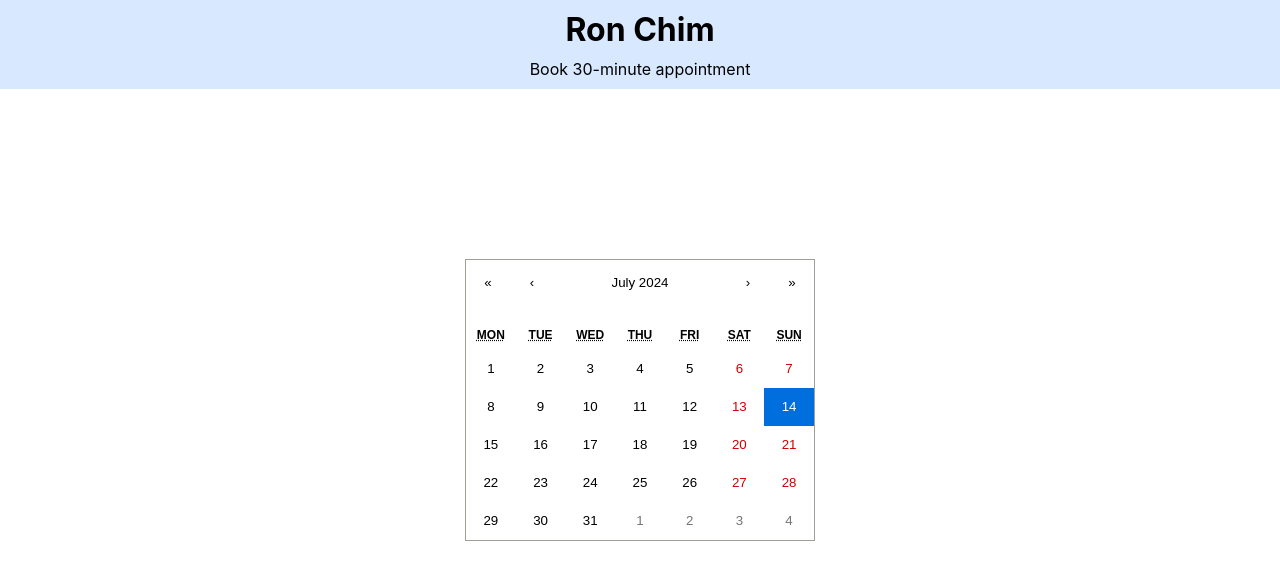
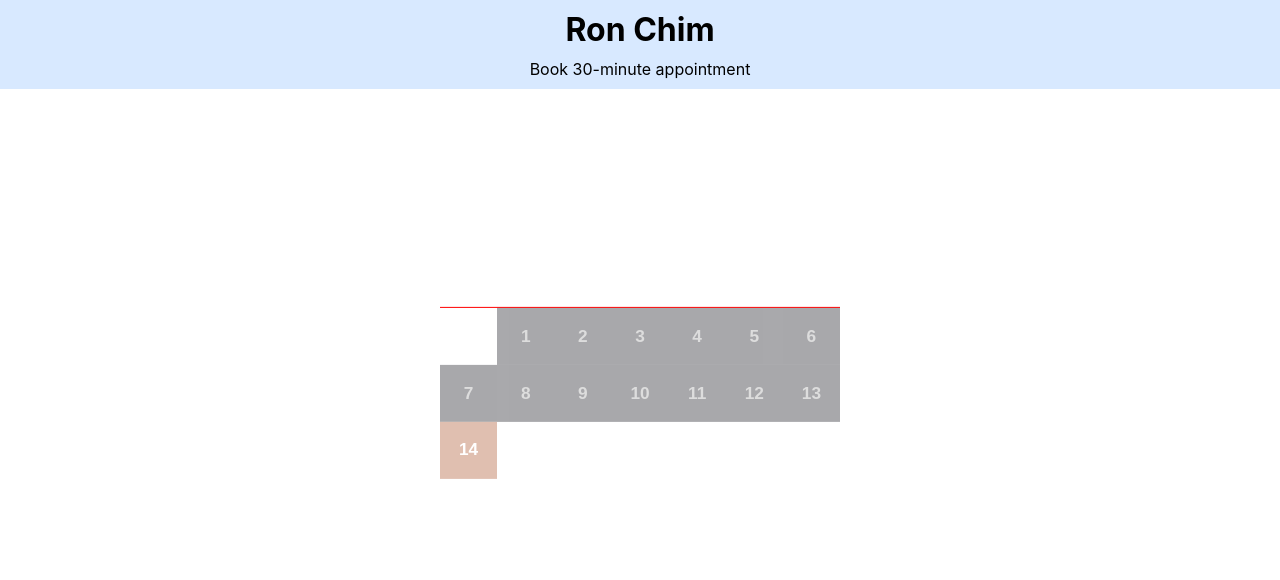
Before and after one commit to Ronaldrc/book-with-me-app, a React (Create React App) app in the folder frontend/: page / in a window 1280 px wide. Shown: the top 580 px of the page. Built offline with nearby package versions, Linux system fonts and the light colour scheme; no server answers.

Commit message:
Fix calendar UI

```diff
--- a/frontend/src/App.css
+++ b/frontend/src/App.css
@@ -3,12 +3,13 @@
 }
 
 .react-calendar {
-  width: 350px;
+  width: 400px;
   max-width: 100%;
-  background: white;
-  border: 1px solid #a0a096;
+  /* background: rgb(231, 249, 255); */
+  /* background: rgba(46, 46, 46, 0.8); */
   font-family: Arial, Helvetica, sans-serif;
   line-height: 1.125em;
+  font-size: 1.2rem;
 }
 
 .react-calendar--doubleView {
@@ -48,20 +49,33 @@
   display: flex;
   height: 44px;
   margin-bottom: 1em;
+  background: none;
 }
 
 .react-calendar__navigation button {
   min-width: 44px;
   background: none;
+  font-size: 1.4rem;
+  color: white;
 }
 
 .react-calendar__navigation button:disabled {
-  background-color: #f0f0f0;
+  /* color: white;
+  opacity: 0.5; */
 }
 
-.react-calendar__navigation button:enabled:hover,
+.react-calendar__navigation__prev-button:disabled {
+  opacity: 0.4;
+}
+
+.react-calendar__navigation__label {
+}
+
+.react-calendar__navigation button:enabled:hover {
+  background-color: #e6e6e6;
+}
 .react-calendar__navigation button:enabled:focus {
-  background-color: #e6e6e6;
+  outline: none;
 }
 
 .react-calendar__month-view__weekdays {
@@ -70,6 +84,12 @@
   font: inherit;
   font-size: 0.75em;
   font-weight: bold;
+  color: white;
+  border-bottom: red solid 1px;
+}
+
+.react-calendar__month-view__weekdays__weekday abbr {
+  text-decoration: none;
 }
 
 .react-calendar__month-view__weekdays__weekday {
@@ -86,7 +106,7 @@
 }
 
 .react-calendar__month-view__days__day--weekend {
-  color: #d10000;
+  /* color: #d10000; */
 }
 
 .react-calendar__month-view__days__day--neighboringMonth,
@@ -103,17 +123,21 @@
 
 .react-calendar__tile {
   max-width: 100%;
+  height: 56.82px;
   padding: 10px 6.6667px;
   background: none;
   text-align: center;
   line-height: 16px;
   font: inherit;
-  font-size: 0.833em;
+  font-size: 0.9em;
+  color: white;
+  font-weight: bolder;
 }
 
 .react-calendar__tile:disabled {
-  background-color: #f0f0f0;
+  background-color: #282830;
   color: #ababab;
+  opacity: 0.4;
 }
 
 .react-calendar__month-view__days__day--neighboringMonth:disabled,
@@ -122,37 +146,45 @@
   color: #cdcdcd;
 }
 
-.react-calendar__tile:enabled:hover,
+.react-calendar__tile:enabled:hover {
+  background-color: #dfc7bb;
+  opacity: 0.5;
+  z-index: 0;
+}
 .react-calendar__tile:enabled:focus {
-  background-color: #e6e6e6;
+  /* background-color: #dfc7bb;
+  opacity: 0.5; */
 }
 
 .react-calendar__tile--now {
-  background: #ffff76;
+  /* background: #ffff76; */
 }
 
 .react-calendar__tile--now:enabled:hover,
 .react-calendar__tile--now:enabled:focus {
-  background: #ffffa9;
+  /* background: #ffffa9; */
 }
 
 .react-calendar__tile--hasActive {
-  background: #76baff;
+
+  /* background: #76baff; */
 }
 
 .react-calendar__tile--hasActive:enabled:hover,
 .react-calendar__tile--hasActive:enabled:focus {
-  background: #a9d4ff;
+  /* background: #a9d4ff; */
 }
 
 .react-calendar__tile--active {
-  background: #006edc;
+  background: #E0BFB0;
   color: white;
+  z-index: 1;
 }
 
 .react-calendar__tile--active:enabled:hover,
 .react-calendar__tile--active:enabled:focus {
-  background: #1087ff;
+  background: #E0BFB0;
+
 }
 
 .react-calendar--selectRange .react-calendar__tile--hover {
--- a/frontend/src/App.js
+++ b/frontend/src/App.js
@@ -1,20 +1,32 @@
-import React, { useState } from 'react';
+import React, { useState, useEffect } from 'react';
 import Calendar from 'react-calendar';
-// import 'react-calendar/dist/Calendar.css';
 import './App.css';
+import axios from 'axios';
 
 function App() {
-  const [value, setValue] = useState(new Date());
+  // Interact with backend
+  const apiUrl = process.env.REACT_APP_PUBLIC_API_URL
+
+  const formatShortWeekday = (locale, date) => ['S', 'M', 'T', 'W', 'T', 'F', 'S'][date.getDay()];
+
+  const [date, setDate] = useState(new Date());
 
   function onChange(nextValue) {
-    setValue(nextValue);
+    setDate(nextValue);
   }
 
   return (
     <Calendar
       onChange={onChange}
-      value={value}
+      value={date}
       onClickDay={onChange}
+      prev2Label={null}
+      next2Label={null}
+      calendarType='gregory'
+      minDate={new Date()}
+      minDetail={"month"}
+      formatShortWeekday={formatShortWeekday}
+      showNeighboringMonth={false}
     />
   );
 }
```
